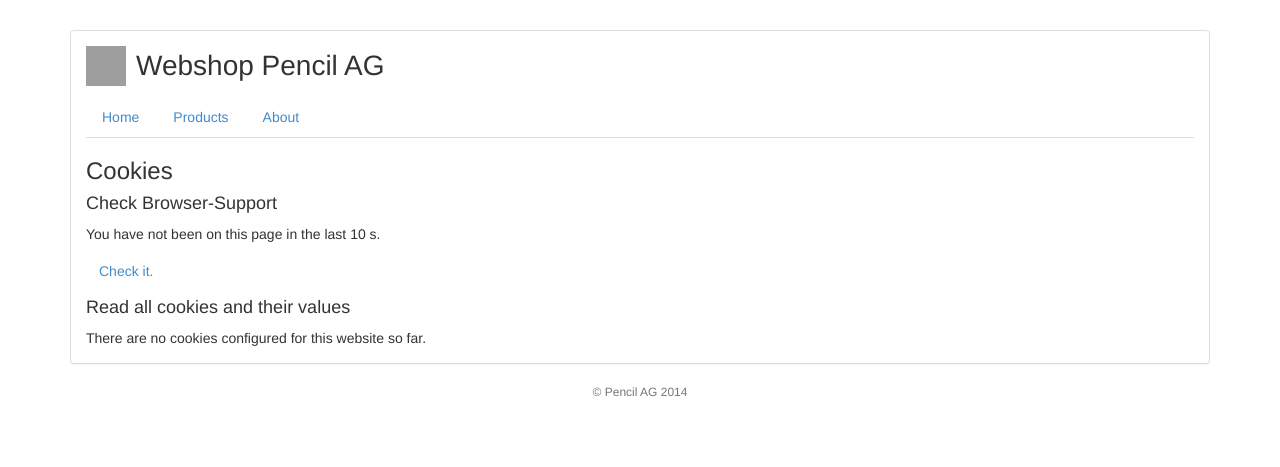
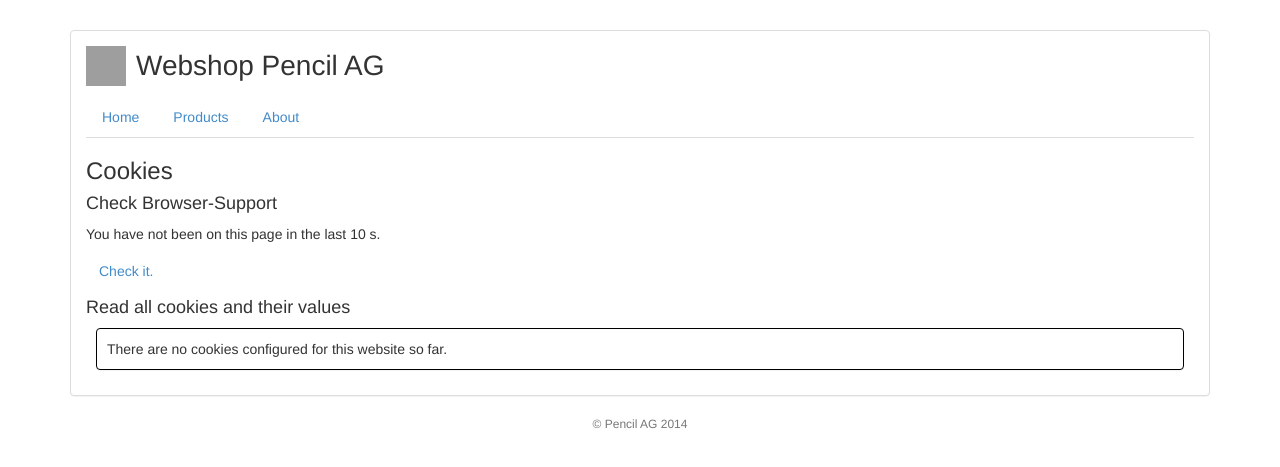
Before and after one commit to fabaff/shop, a PHP site: page /cookies.php in a window 1280 px wide. Shown: the top 467 px of the page. Run offline with PHP 8.4, Linux system fonts and the light colour scheme; grey boxes are pictures that could not be loaded.

Commit message:
add boarder around output

```diff
--- a/cookies.php
+++ b/cookies.php
@@ -44,6 +44,7 @@
             </p>
             <a class="btn btn-link" href="<?php echo $_SERVER['PHP_SELF']; ?>">Check it.</a>
             <h4>Read all cookies and their values</h4>
+<div class="panel panel-default" style="margin: 10px; padding: 10px; border: 1px solid black;">
             <?php
                 if(!empty($_COOKIE)) {
                     foreach($_COOKIE as $key => $value) {
@@ -53,6 +54,7 @@
                     echo 'There are no cookies configured for this website so far.';
                 }
             ?>
+</div>
             <!-- <h4>Delete cookie</h4> -->
         </div>
         <!-- Content -->
```
